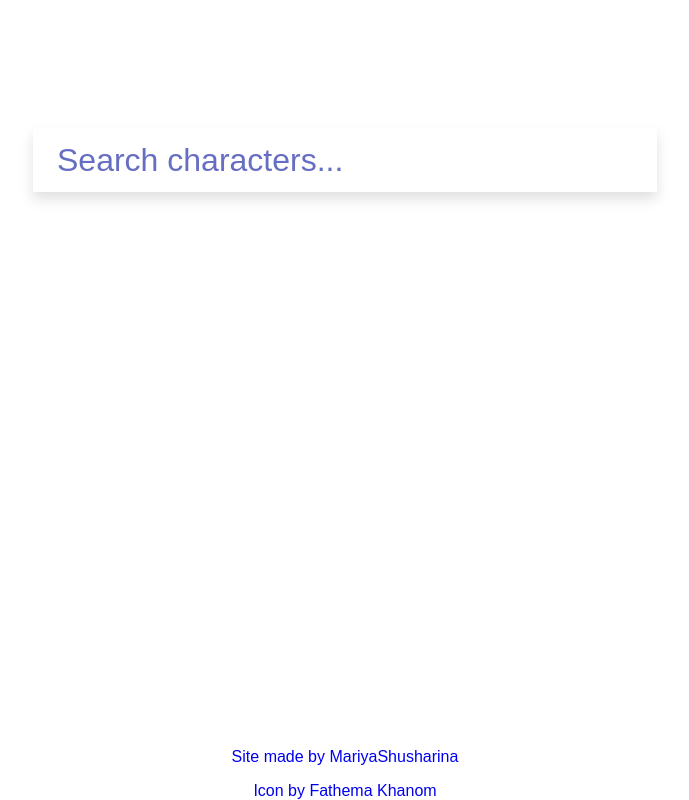
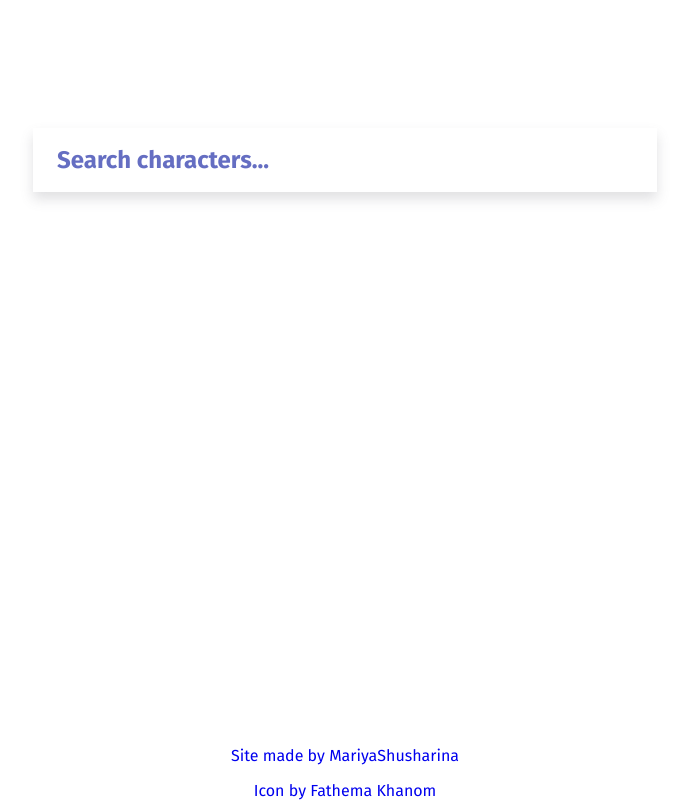
Before and after one commit to MariyaShusharina/fuse8-january-2025, a plain HTML site: page index.html in a window 1280 px wide. Shown: the whole page, without its empty margins (295-984 px from the left). Drawn offline with nearby package versions, Linux system fonts and the light colour scheme.

Commit message:
fix: change fonts in body and input

```diff
--- a/style.css
+++ b/style.css
@@ -16,7 +16,7 @@ body {
 
   background-color: #ffffff;
 
-  font-family: Arial, sans-serif;
+  font-family: "Fira Sans", sans-serif;
   font-size: 2rem;
 }
 
@@ -39,7 +39,9 @@ input {
   width: 36rem;
   height: 4rem;
 
-  font-size: 2rem;
+  font-size: 1.5rem;
+  font-family: "Fira Sans", sans-serif;
+  font-weight: 700;
 
   box-shadow: 0px 7px 12px 0px rgba(100, 100, 111, 0.2);
 }
```
